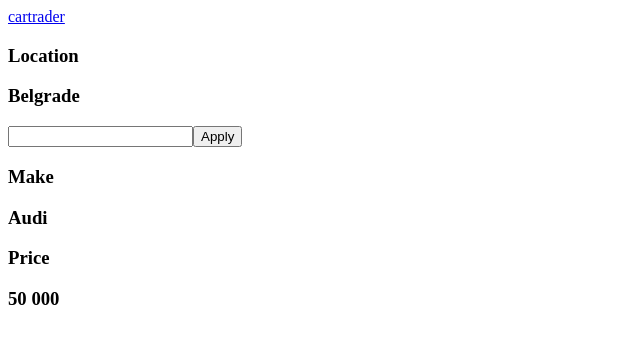
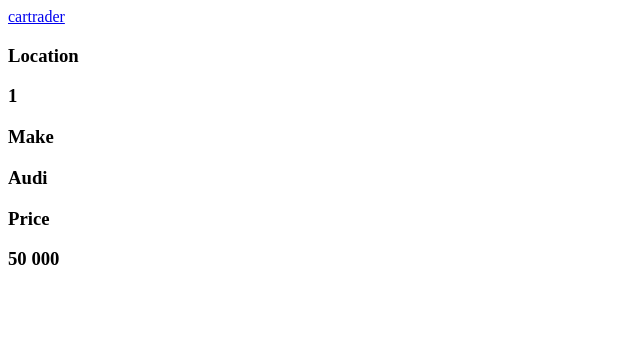
Before and after one commit to JovanaMatic/nuxt-cartrader, a Nuxt app: page /city/1/car in a window 1280 px wide. Shown: the top 344 px of the page, without its empty margins (0-640 px from the left). Built offline with nearby package versions, Linux system fonts and the light colour scheme.

Commit message:
Implement function for handling city search change

```diff
--- a/components/CarSideBar.vue
+++ b/components/CarSideBar.vue
@@ -1,30 +1,48 @@
+<script setup>
+  const modal = ref({
+    make: false,
+    location: false,
+    price: false
+  })
+
+  const route = useRoute()
+  const city = ref('')
+
+  const updateModal = (modalValue) => {
+    modal.value[modalValue] = !modal.value[modalValue]
+  }
+
+  const changeCity = () => {
+    if (!city.value) return
+    updateModal('location')
+    navigateTo(`/city/${city.value}/car/${route.params.make}`)
+    city.value = ''
+  }
+</script>
+
 <template>
   <div>
     <div class="shadow border w-64 mr-10 z-30 h-[190px]">
         <div class="p-5 flex justify-between relative cursor-pointer border-b">
-          <h3>Location</h3>
-          <h3 class="text-blue-400 capitalize">Belgrade</h3>
-          <div class="absolute border shadow left-56 p-5 top-1 bg-white -m-1">
-            <input class="border p-1 rounded"/>
-            <button class="bg-blue-400 w-full mt-2 rounded text-white p-1">Apply</button>
+          <h3 @click="updateModal('location')">Location</h3>
+          <h3 class="text-blue-400 capitalize">{{ route.params.city }}</h3>
+          <div v-if="modal.location || modal.price" class="absolute border shadow left-72 p-5 top-1 bg-white -m-1">
+            <input type="text" class="border p-1 rounded" v-model="city"/>
+            <button @click="changeCity" class="bg-blue-400 w-full mt-2 rounded text-white p-1">Apply</button>
           </div>
         </div>
         <div class="p-5 flex justify-between relative cursor-pointer border-b">
-          <h3>Make</h3>
+          <h3 @click="updateModal('make')">Make</h3>
         <h3 class="text-blue-400 capitalize">Audi</h3>
         </div>
         <div class="p-5 flex justify-between relative cursor-pointer border-b">
-          <h3>Price</h3>
+          <h3 @click="updateModal('price')">Price</h3>
           <h3 class="text-blue-400 capitalize">50 000</h3>
         </div>
       </div>
   </div>
 </template>
 
-<script setup>
-
-</script>
-
 <style scoped>
 
 </style>
```
